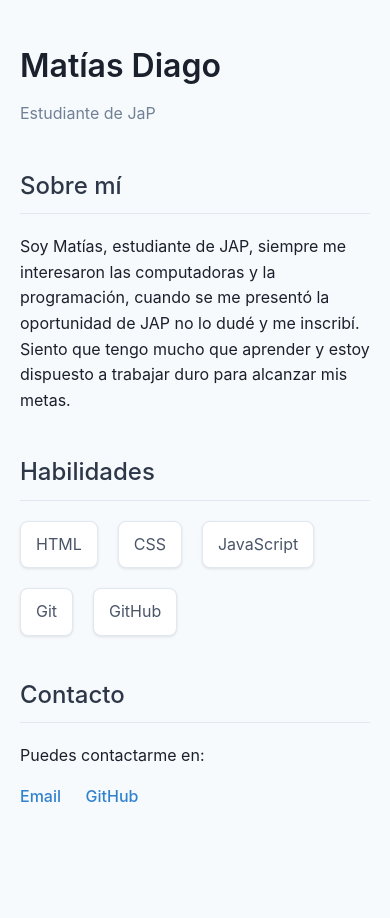
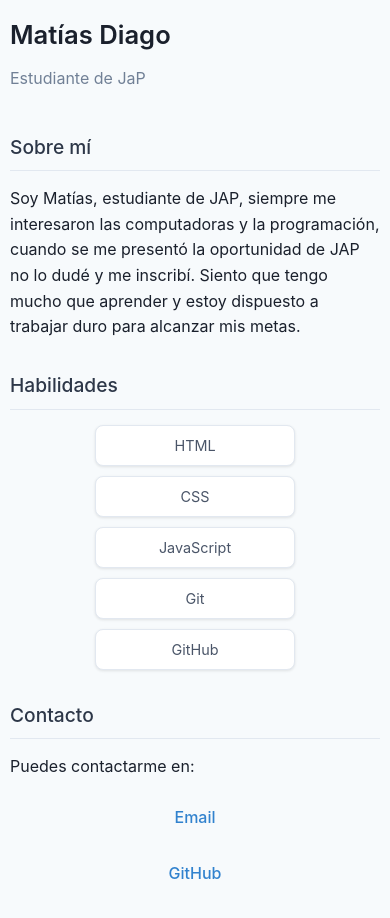
Before and after one commit to ma7iask/Mi-Portafolio, a plain HTML site: page index.html in a window 390 px wide. Before the commit the page ends 849 px from the top, so only its background shows below. Drawn offline with Linux system fonts and the light colour scheme.

Commit message:
Aplicación de estilos responisve

```diff
--- a/styles.css
+++ b/styles.css
@@ -84,3 +84,77 @@
             color: #888;
             font-style: italic;
         }
+
+/* Media Queries para Responsive Design */
+
+/* Tablet - pantallas medianas */
+@media (max-width: 1024px) {
+    body {
+        padding: 30px 20px;
+    }
+
+    .skills {
+        justify-content: center;
+    }
+}
+
+/* Mobile - pantallas pequeñas */
+@media (max-width: 768px) {
+    body {
+        padding: 20px 15px;
+    }
+
+    h1 {
+        font-size: 1.8rem;
+    }
+
+    h2 {
+        font-size: 1.3rem;
+        margin: 30px 0 15px 0;
+    }
+
+    /* Nuevo ajuste para las skills */
+    .skills {
+        gap: 10px;
+        justify-content: center;
+    }
+
+    .skill {
+        padding: 8px 12px;
+        font-size: 0.9rem;
+    }
+
+    /* Nuevo: Mejorar contacto */
+    .contact a {
+        display: block;
+        margin: 10px 0;
+        padding: 10px 0;
+        text-align: center;
+    }
+}
+
+/* Mobile pequeño - pantallas muy pequeñas */
+@media (max-width: 480px) {
+    body {
+        padding: 15px 10px;
+    }
+
+    h1 {
+        font-size: 1.6rem;
+    }
+
+    h2 {
+        font-size: 1.2rem;
+    }
+
+    .skills {
+        flex-direction: column;
+        align-items: center;
+    }
+
+    .skill {
+        width: 100%;
+        max-width: 200px;
+        text-align: center;
+    }
+}
```
